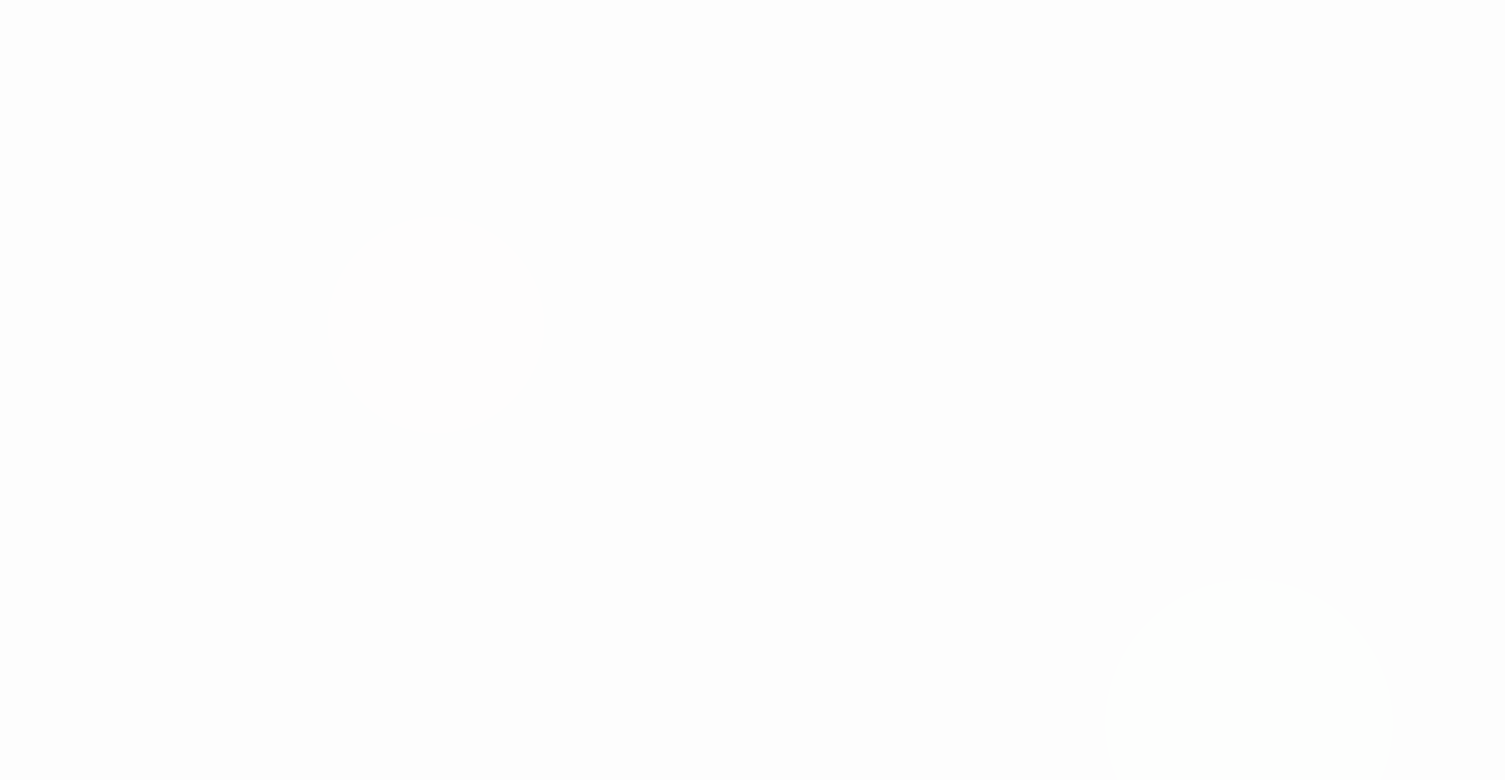
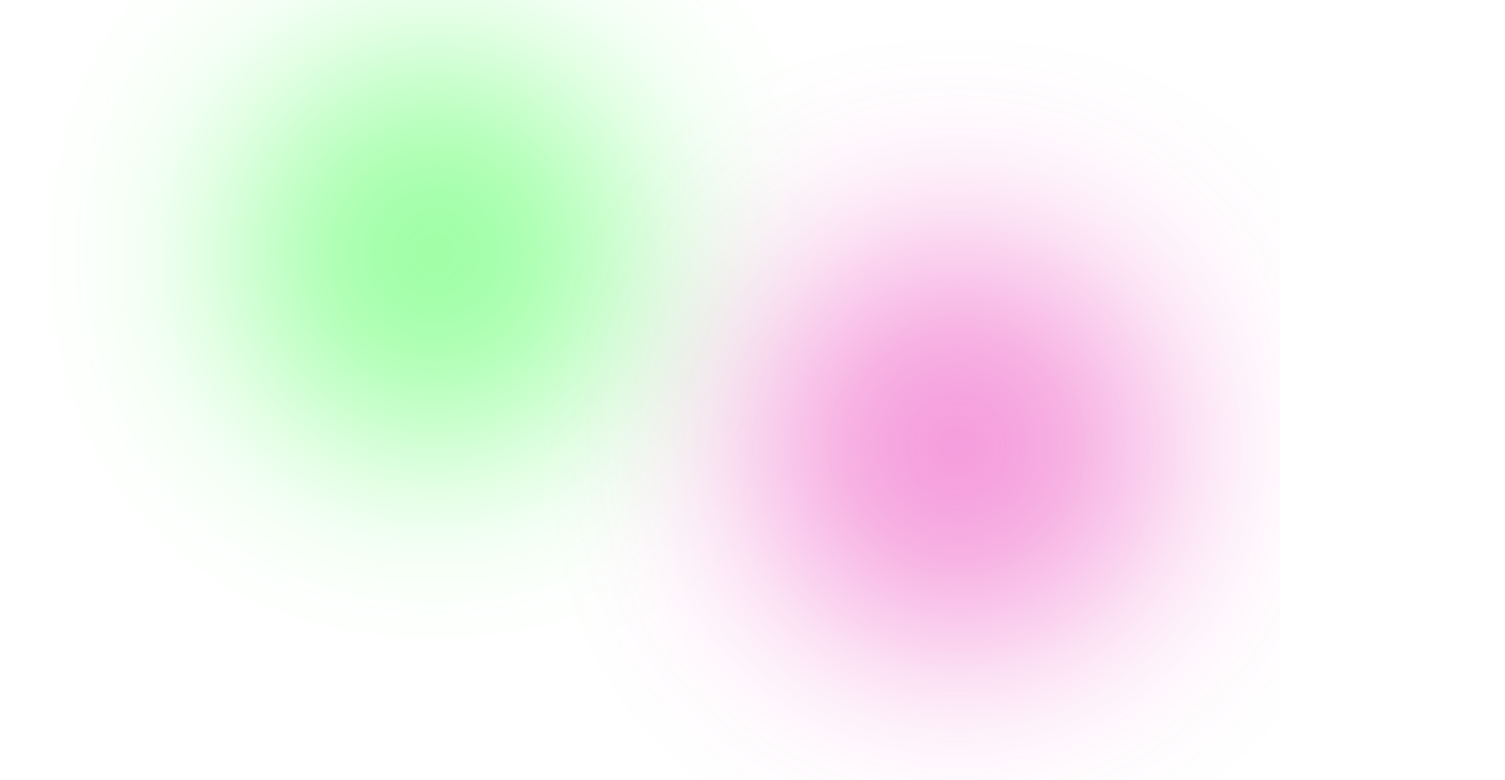
Before and after one commit to adam-mih/gradient-bg, a plain HTML site: page index.html in a window 1280 px wide. Shown: the whole page, 1505 px wide, since content can reach past the window. Drawn offline with Linux system fonts and the light colour scheme.

Commit message:
index.html

```diff
--- a/index.html
+++ b/index.html
@@ -1,50 +1,84 @@
 <!DOCTYPE html>
 <html lang="en">
 <head>
-  <meta charset="UTF-8" />
-  <meta name="viewport" content="width=device-width, initial-scale=1" />
+  <meta charset="UTF-8">
+  <title>Floating Circles - Avoid Overlap</title>
   <style>
     html, body {
       margin: 0;
       padding: 0;
       height: 100%;
+      background: white;
       overflow: hidden;
-      background: #fdfdfd; /* softer than pure white for contrast */
     }
 
-    .orb {
+    .circle {
       position: absolute;
+      width: 400px;
+      height: 400px;
       border-radius: 50%;
       filter: blur(100px);
-      opacity: 0.3;
-      width: 40vw;
-      height: 40vw;
-      mix-blend-mode: screen;
+      opacity: 0.5;
+      transition: top 6s ease-in-out, left 6s ease-in-out;
+      pointer-events: none;
     }
 
-    .orb1 {
-      background: rgba(233, 44, 180, 1); /* pink */
-      animation: move1 25s ease-in-out infinite alternate;
+    .green {
+      background: #30FF3E;
     }
 
-    .orb2 {
-      background: rgba(48, 255, 62, 1); /* green */
-      animation: move2 35s ease-in-out infinite alternate;
-    }
-
-    @keyframes move1 {
-      0% { top: 5%; left: 10%; }
-      100% { top: 50%; left: 60%; }
-    }
-
-    @keyframes move2 {
-      0% { top: 60%; left: 80%; }
-      100% { top: 20%; left: 20%; }
+    .pink {
+      background: #E92CB4;
     }
   </style>
 </head>
 <body>
-  <div class="orb orb1"></div>
-  <div class="orb orb2"></div>
+
+  <div class="circle green" id="greenCircle"></div>
+  <div class="circle pink" id="pinkCircle"></div>
+
+  <script>
+    const green = document.getElementById('greenCircle');
+    const pink = document.getElementById('pinkCircle');
+    const screenW = window.innerWidth;
+    const screenH = window.innerHeight;
+    const minDistance = 400; // pixels
+
+    function getRandomPosition() {
+      return {
+        top: Math.random() * (screenH - 400),
+        left: Math.random() * (screenW - 400)
+      };
+    }
+
+    function distance(a, b) {
+      const dx = a.left - b.left;
+      const dy = a.top - b.top;
+      return Math.sqrt(dx * dx + dy * dy);
+    }
+
+    function moveCircles() {
+      let greenPos = getRandomPosition();
+      let pinkPos;
+
+      // Keep generating pinkPos until it's far enough from greenPos
+      do {
+        pinkPos = getRandomPosition();
+      } while (distance(greenPos, pinkPos) < minDistance);
+
+      // Move the circles
+      green.style.top = `${greenPos.top}px`;
+      green.style.left = `${greenPos.left}px`;
+
+      pink.style.top = `${pinkPos.top}px`;
+      pink.style.left = `${pinkPos.left}px`;
+    }
+
+    // Move initially
+    moveCircles();
+
+    // Repeat every 6 seconds
+    setInterval(moveCircles, 6000);
+  </script>
 </body>
 </html>
```
